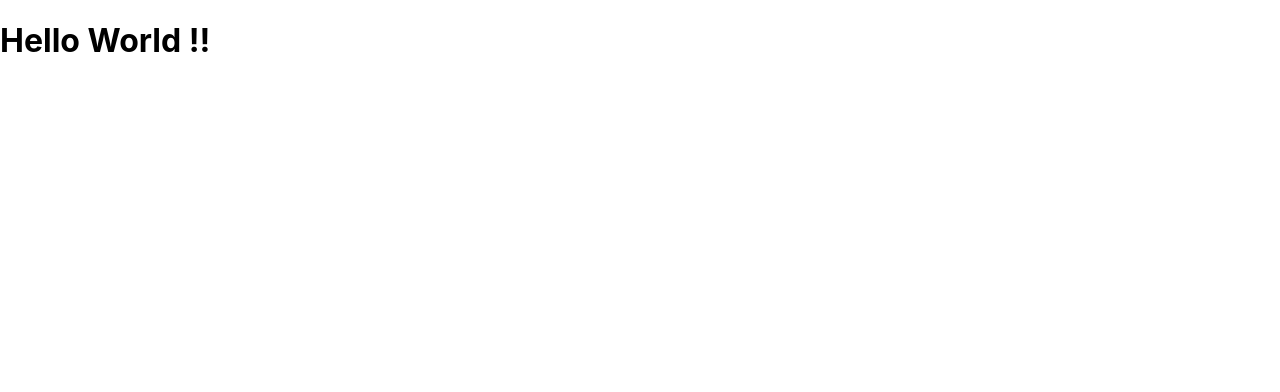
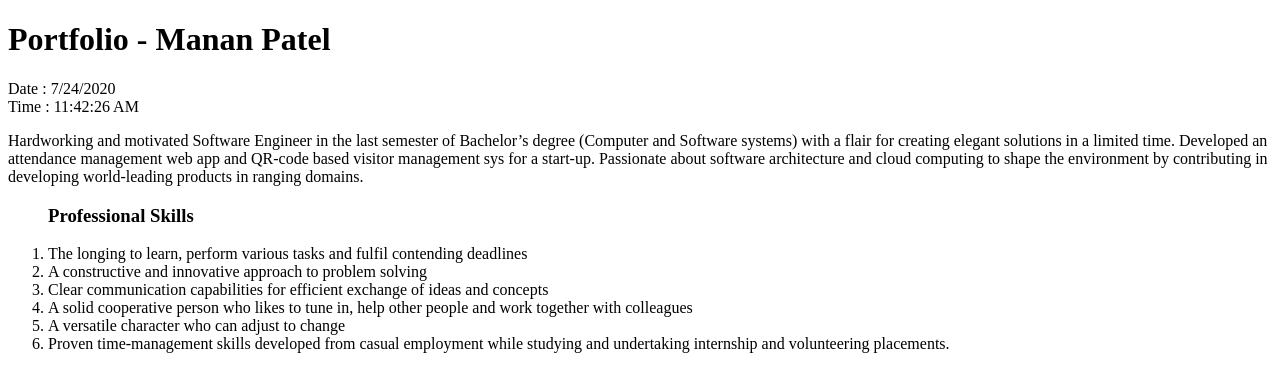
Before and after one commit to n9839950/react-thapa-tut, a React (Create React App) app: page / in a window 1280 px wide. Shown: the top 392 px of the page. Built offline with nearby package versions, Linux system fonts and the light colour scheme.

Commit message:
added some react and content

```diff
--- a/src/index.js
+++ b/src/index.js
@@ -1,16 +1,46 @@
+// two modules required
 import React from 'react';
 import ReactDOM from 'react-dom';
-import './index.css';
-import App from './App';
-import * as serviceWorker from './serviceWorker';
 
-ReactDOM.render(
-  <h1>Hello World !! </h1>
-  ,
-  document.getElementById('root')
-);
+const flname = 'Manan Patel';
+const currDate = new Date().toLocaleDateString();
 
-// If you want your app to work offline and load faster, you can change
-// unregister() to register() below. Note this comes with some pitfalls.
-// Learn more about service workers: https://bit.ly/CRA-PWA
-serviceWorker.unregister();
+
+function tick() {
+  const element = (
+    <div>
+      <p> Date : {currDate} <br></br>Time : {new Date().toLocaleTimeString()}</p>
+    </div>
+  );
+  ReactDOM.render(
+    <>
+     <h1>{`Portfolio - ${flname}`}</h1>
+
+    <p>{element} </p>
+
+     <p> Hardworking and motivated Software Engineer in the last semester of Bachelor’s degree (Computer and
+   Software systems) with a flair for creating elegant solutions in a limited time. Developed an attendance
+   management web app and QR-code based visitor management sys for a start-up. Passionate about software
+   architecture and cloud computing to shape the environment by contributing in developing world-leading
+   products in ranging domains.</p>
+   <ol>
+       <h3>Professional Skills </h3>
+     <li>The longing to learn, perform various tasks and fulfil contending deadlines</li>
+     <li>A constructive and innovative approach to problem solving</li>
+     <li>Clear communication capabilities for efficient exchange of ideas and concepts</li>
+     <li>A solid cooperative person who likes to tune in, help other people and work together with colleagues</li>
+     <li>A versatile character who can adjust to change</li>
+     <li>Proven time-management skills developed from casual employment while studying and undertaking
+ internship and volunteering placements.</li>
+
+   </ol>
+
+    </>,
+
+
+     document.getElementById('root'));
+
+  }
+
+
+  setInterval(tick, 1000);
```
Also changed, not shown: public/index.html (+1 -21 lines).
